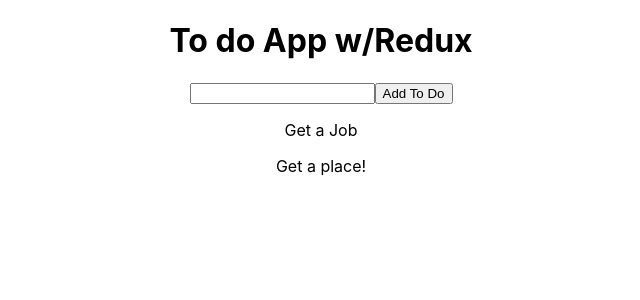
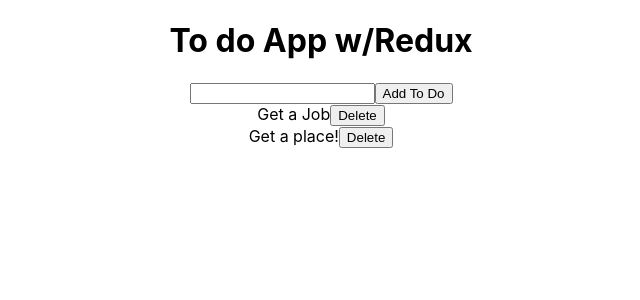
Before and after one commit to projectym/Redux-To-Do, a React (Create React App) app: page / in a window 1280 px wide. Shown: the top 300 px of the page, without its empty margins (319-959 px from the left). Built offline with nearby package versions, Linux system fonts and the light colour scheme.

Commit message:
Added Delete to do

```diff
--- a/src/components/AddTodo.js
+++ b/src/components/AddTodo.js
@@ -9,7 +9,8 @@
 
         if (textVal.length > 0) {
             console.log(textVal);
-            addToDo(textVal, Math.floor(Math.random * 10000 + 1))
+            const id = Math.floor(Math.random() * 10000 + 1);
+            addToDo(textVal, id);
 
             setTextVal('');
         }
--- /dev/null
+++ b/src/components/ToDo.js
@@ -0,0 +1,29 @@
+import React from 'react'
+import { connect } from 'react-redux'
+
+
+const ToDo = ({ text, deleteToDo }) => {
+    return (
+        <div>
+            <p style={{ display: "inline" }}>{text}</p>
+            <button onClick={deleteToDo}>Delete</button>
+        </div>
+    )
+}
+
+const mapDispatchToProps = (dispatch, ownProps) => {
+    return {
+        deleteToDo: () => {
+            dispatch({
+                type: 'DELETE_TODO',
+                payload: {
+                    id: ownProps.id
+                }
+            })
+        }
+
+    }
+
+}
+
+export default connect(null, mapDispatchToProps)(ToDo)
--- a/src/components/ToDoList.js
+++ b/src/components/ToDoList.js
@@ -1,11 +1,12 @@
 import { connect } from 'react-redux'
+import ToDo from './ToDo'
 
 const ToDoList = ({ todos }) => {
     return (
         <div>
             {todos.map(todo => {
                 return (
-                    <p key={todo.id}>{todo.text}</p>
+                    <ToDo key={todo.id} id={todo.id} text={todo.text} />
                 )
             })
             }
--- a/src/reducer.js
+++ b/src/reducer.js
@@ -8,16 +8,16 @@
 const reducer = (state = initState, action) => {
     switch (action.type) {
         case "ADD_TODO":
-            console.log("Adding todo")
+            console.log("Adding todo", action.payload.todo)
             return {
                 ...state,
                 todos: [...state.todos, action.payload.todo]
             }
         case "DELETE_TODO":
-            console.log("Deleting todo")
+            console.log("Deleting todo ", action.payload.id)
             return {
                 ...state,
-                todos: state.todos.filter(todo => todo.id !== action.todo.id)
+                todos: state.todos.filter(todo => todo.id !== action.payload.id)
             }
         default:
             return state;
```
Also changed, not shown: 1 other file (tests, documents, lock files or other folders).
